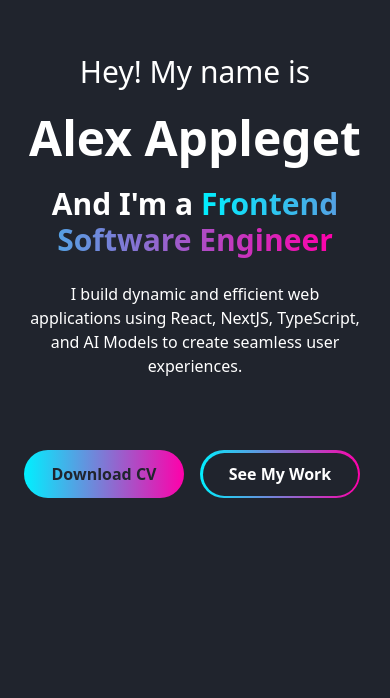
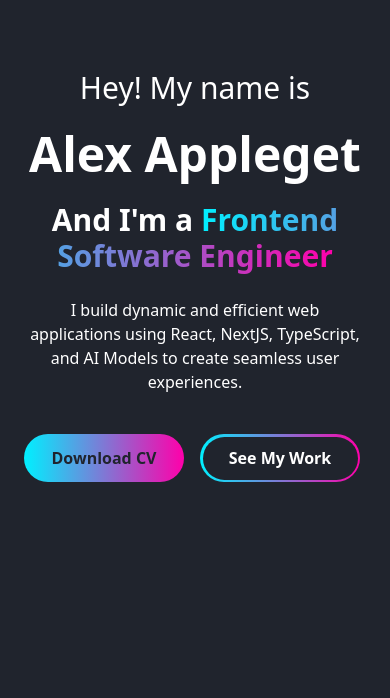
Before and after one commit to alexappleget/portfolio-v3, a Next.js app: page / in a window 390 px wide. Shown: the part 146-844 px from the top of the page. Built offline with nearby package versions, Linux system fonts and the light colour scheme.

Commit message:
Fix: adjusted margins and padding more

```diff
--- a/components/HeroSection/HeroSection.tsx
+++ b/components/HeroSection/HeroSection.tsx
@@ -30,7 +30,7 @@ export const HeroSection = ({
           I build dynamic and efficient web applications using React, NextJS,
           TypeScript, and AI Models to create seamless user experiences.
         </p>
-        <div className="flex gap-4 mt-10 md:mt-0">
+        <div className="flex gap-4 mt-2 md:mt-0">
           <Link
             href="/01_Alex Appleget.pdf"
             target="_blank"
@@ -50,7 +50,7 @@ export const HeroSection = ({
           </button>
         </div>
       </div>
-      <div className="hidden w-full md:w-1/2 md:flex justify-center md:justify-end my-8 md:my-0">
+      <div className="hidden w-full md:w-1/2 md:flex justify-center md:justify-end">
         <NeonGradientCardGlow
           className="size-[250px] md:size-[375px] rounded-full flex items-center justify-center"
           borderSize={6}
```
